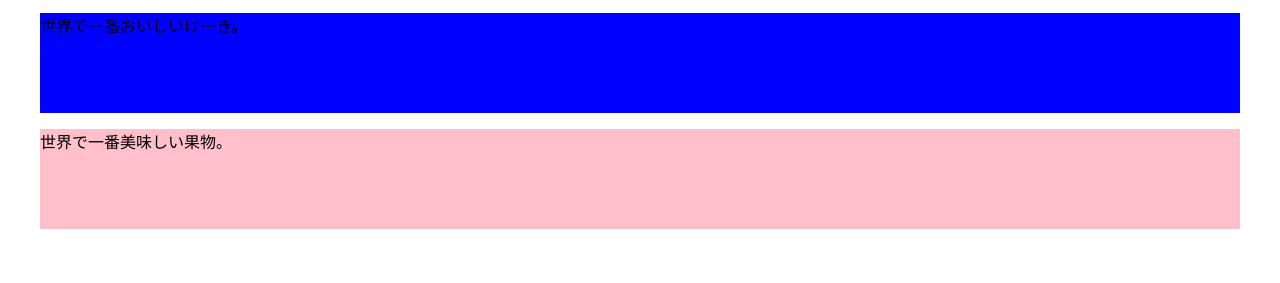
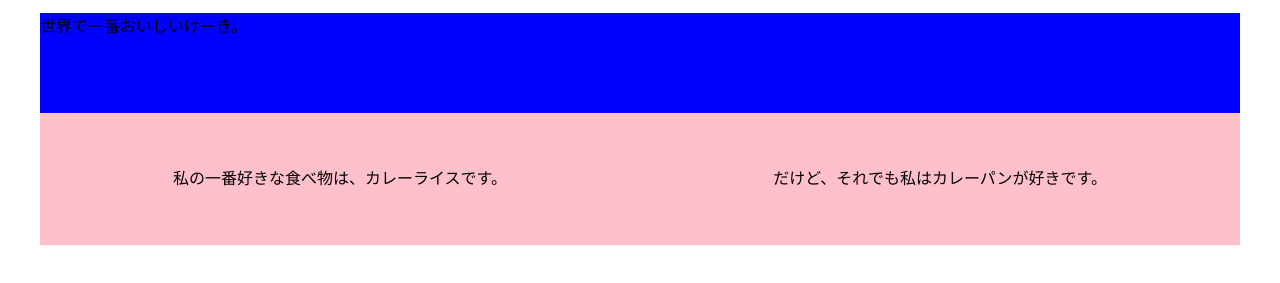
Before and after one commit to juth5/lp_takahi, a plain HTML site: page index.html in a window 1280 px wide. Shown: the part 507-790 px from the top of the page. Drawn offline with Linux system fonts and the light colour scheme; a web font is replaced by a local one.

Commit message:
footerの変更

```diff
--- a/index.css
+++ b/index.css
@@ -17,8 +17,11 @@ margin: 0 40px 0;
 
 }
 .footer {
-  height: 100px;
   background-color: pink;
+  display:flex;
+  justify-content: space-around;
+  line-height: 100px;
+  align-items: center;
 }
 .header {
   color: black;
--- a/index.html
+++ b/index.html
@@ -37,7 +37,8 @@
 </div>
 
 <div class="footer">
-<p>世界で一番美味しい果物。</p>
+<p>私の一番好きな食べ物は、カレーライスです。</p>
+<p>だけど、それでも私はカレーパンが好きです。</p>
 </div>
   </body>
 </html>
```
